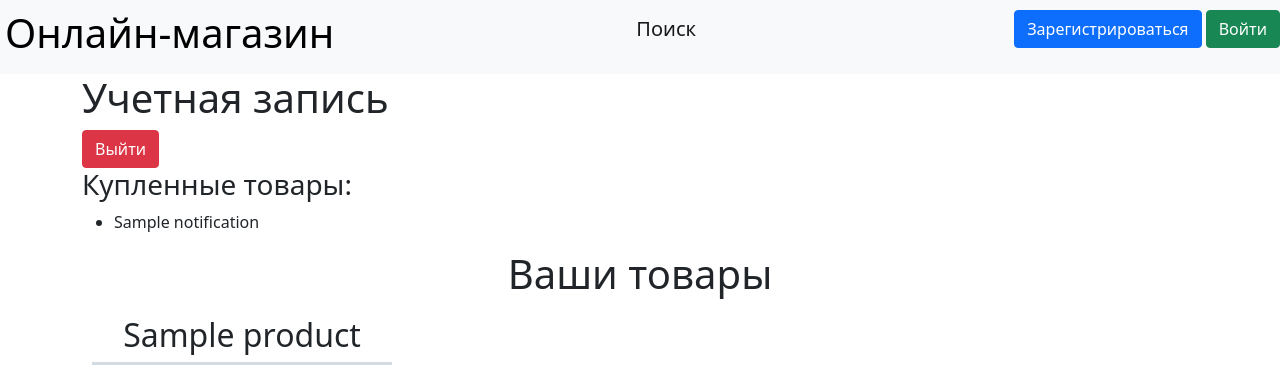
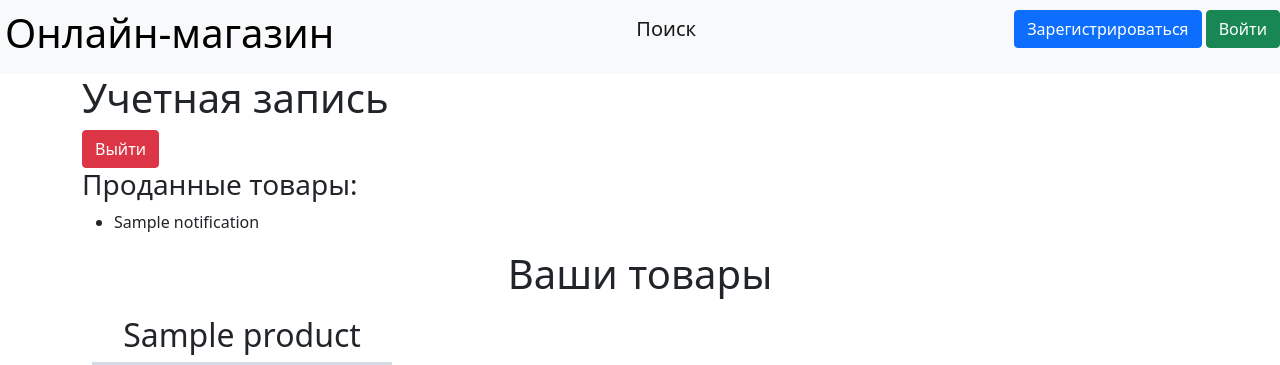
Before and after one commit to Nikita112003/web-project, a Flask app: template templates/profile.html in a window 1280 px wide. Shown: the top 365 px of the page. Run offline with Flask 2, Linux system fonts and the light colour scheme; the template is opened without the code that fills it: most values are stand-ins (such as "Sample title", 1, 10 or a date in 2020); grey boxes marked "Sample" are stand-in pictures; some libraries are stand-ins or nearby versions.

Commit message:
Update profile.html

```diff
--- a/templates/profile.html
+++ b/templates/profile.html
@@ -5,7 +5,7 @@
     <h2>{{current_user.username}}</h2>
     <a href="/logout" class="btn btn-danger">Выйти</a>
     {% if notifications %}
-        <h3>Купленные товары:</h3>
+        <h3>Проданные товары:</h3>
         <ul>
             {% for notification in notifications %}
                 <li>{{notification}}</li>
```
